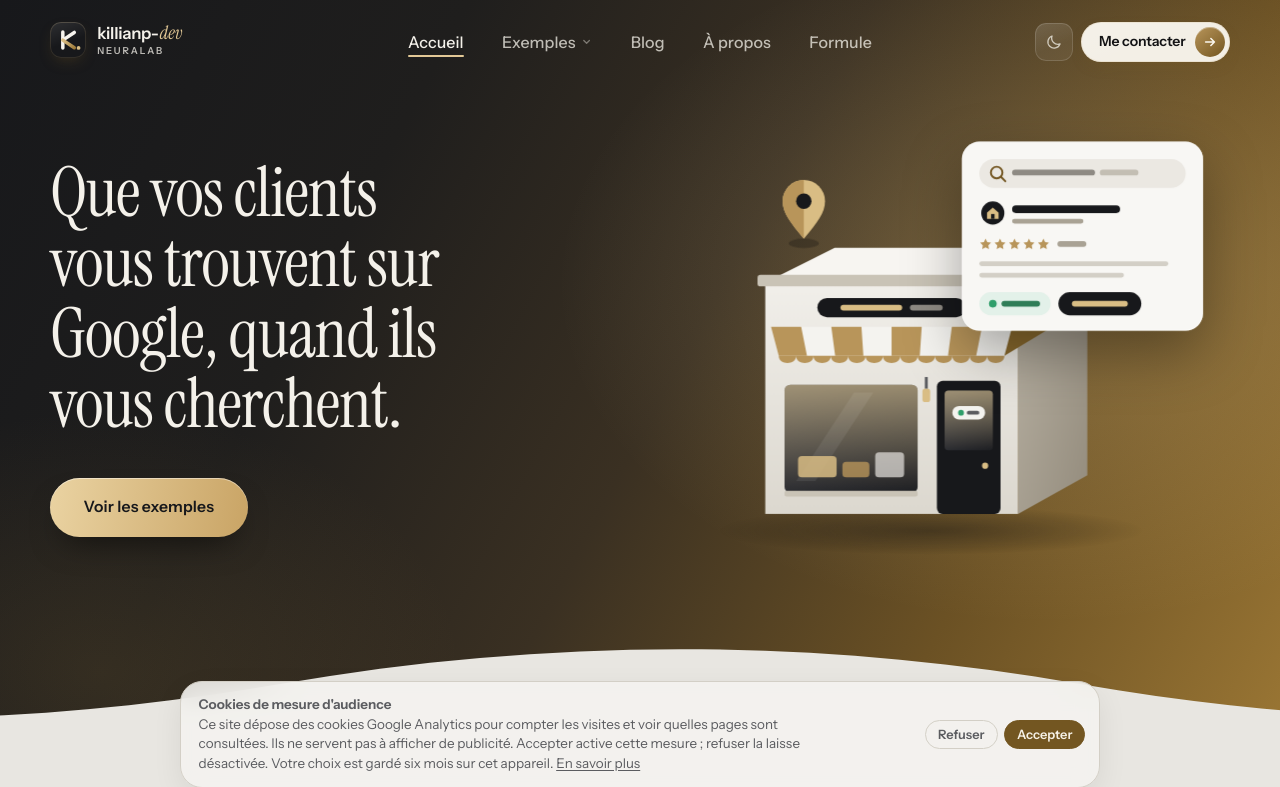
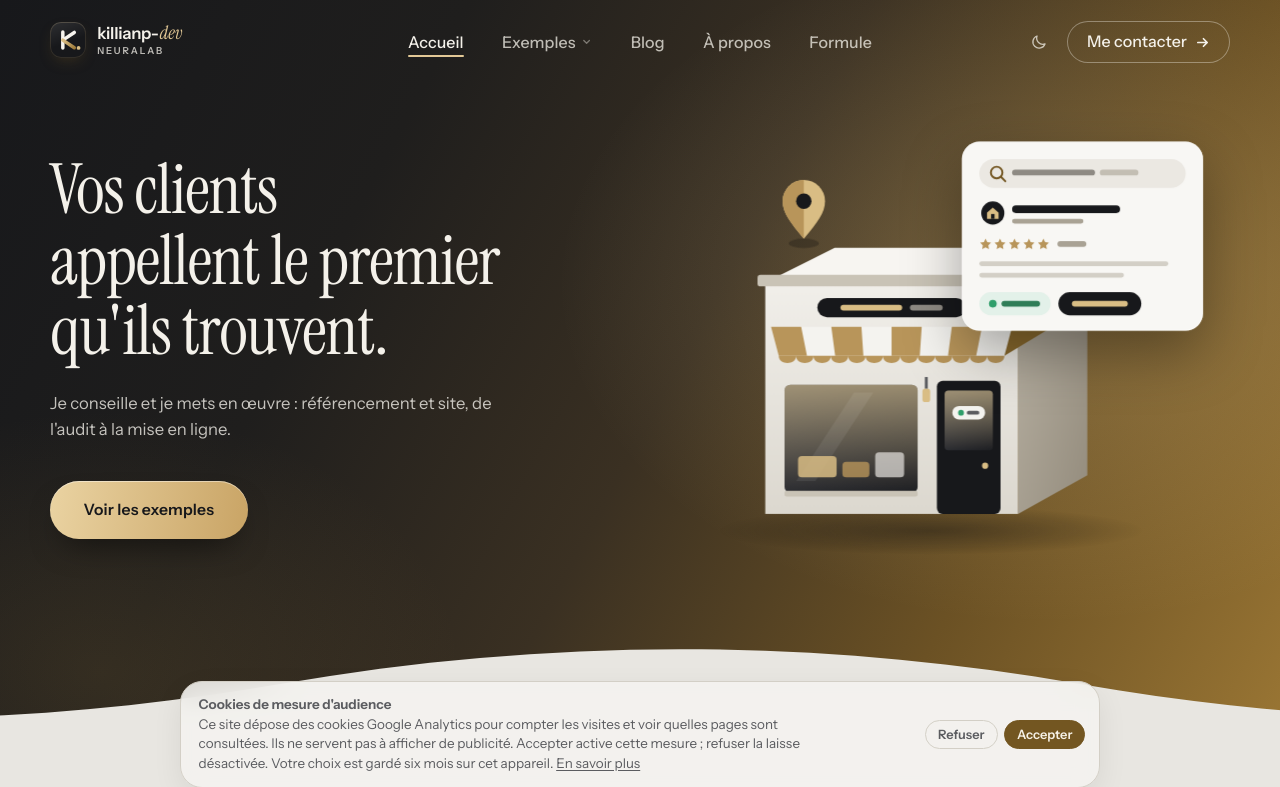
Before and after one commit to Killianp-dev/django-app, a Django app: page / in a window 1280 px wide. Shown: the top 787 px of the page. Run offline with Django 5.2, Linux system fonts and the light colour scheme; data that the repository does not hold is empty.

Commit message:
Hero : nouvelle accroche « Vos clients appellent le premier qu'ils trouvent. » (constat sur le comportement des clients, sans promettre de classement) et une ligne dessous qui dit ce que fait l'agence (conseil et mise en œuvre : référencement et site). Barre : le bouton de thème devient une simple icône et « Me contacter » une pilule à contour fin, dans la police et la couleur des liens. Test : accroche du hero.
Co-Authored-By: Claude Sonnet 5.5 <noreply@anthropic.com>

```diff
--- a/src/static/css/components/_navbar.css
+++ b/src/static/css/components/_navbar.css
@@ -1203,3 +1203,74 @@ html:not(.nav-open) .home-page .navbar:not(.scrolled) :is(.theme-toggle, .hambur
     --nav-fg-muted: var(--hero-nav-muted);
   }
 }
+
+/* ---------- Actions de la barre, au diapason des liens (ordinateur) ----------
+   Le bouton de thème et « Me contacter » étaient des objets pleins (tuile reflétée, pilule
+   noire ou crème à pastille dorée) qui tranchaient avec les liens légers. Ils prennent
+   la même matière : le thème est une simple icône, « Me contacter » une pilule à contour
+   fin, même police et même couleur que les liens, qui se remplit au survol. */
+@media (min-width: 769px) {
+  .navbar .theme-toggle {
+    width: 40px;
+    height: 40px;
+    border-radius: 50%;
+    background: none;
+    box-shadow: none;
+    color: var(--nav-fg-muted);
+  }
+
+  .navbar .theme-toggle:hover {
+    background: var(--nav-hover);
+    box-shadow: none;
+    color: var(--nav-fg);
+  }
+
+  .navbar .navbar-cta {
+    gap: 0.5rem;
+    height: 42px;
+    padding: 0 1.25rem;
+    background: none;
+    color: var(--nav-fg);
+    font-family: var(--font-sans);
+    font-size: 1rem;
+    font-weight: 500;
+    letter-spacing: 0.005em;
+    box-shadow: inset 0 0 0 1px color-mix(in srgb, var(--nav-fg) 38%, transparent);
+    transition: background-color 0.3s ease, color 0.3s ease, box-shadow 0.3s ease;
+  }
+
+  .navbar .navbar-cta:hover {
+    transform: none;
+    background: var(--nav-fg);
+    color: var(--nav-cta-fg-inv, var(--color-bg));
+    box-shadow: inset 0 0 0 1px var(--nav-fg);
+  }
+
+  .navbar .navbar-cta__icon {
+    width: auto;
+    height: auto;
+    background: none;
+    box-shadow: none;
+    color: inherit;
+  }
+
+  .navbar .navbar-cta__icon svg {
+    width: 15px;
+    height: 15px;
+  }
+
+  /* Sur le hero : même geste, en clair ; au survol, remplissage crème. */
+  html:not(.nav-open) .home-page .navbar:not(.scrolled) .navbar-actions {
+    --nav-cta-fg-inv: #17181b;
+  }
+
+  html:not(.nav-open) .home-page .navbar:not(.scrolled) .theme-toggle {
+    background: none;
+    box-shadow: none;
+  }
+
+  html:not(.nav-open) .home-page .navbar:not(.scrolled) .theme-toggle:hover {
+    background: var(--hero-nav-hover);
+    color: var(--hero-nav-fg);
+  }
+}
--- a/src/static/css/sections/_hero.css
+++ b/src/static/css/sections/_hero.css
@@ -60,6 +60,16 @@
   line-height: 1.02;
   color: var(--hero-fg);
   text-wrap: balance;
+}
+
+/* Une ligne sous le titre : ce que je fais, sans promettre de classement. */
+.hero__lead {
+  max-width: 30rem;
+  margin: clamp(1.1rem, 2vw, 1.5rem) 0 0;
+  color: var(--hero-fg-soft);
+  font-size: clamp(1rem, 1.3vw, 1.15rem);
+  line-height: 1.55;
+  text-wrap: pretty;
 }
 
 /* Un seul bouton, en pilule laiton : il se détache du dégradé sans rien d'autre autour. */
@@ -377,7 +387,8 @@
 }
 
 .hero__title { animation-delay: 0.05s; }
-.hero__cta { animation-delay: 0.2s; }
+.hero__lead { animation-delay: 0.14s; }
+.hero__cta { animation-delay: 0.22s; }
 .hero__art { animation-delay: 0.3s; animation-duration: 1s; }
 
 /* ---------- Responsive ---------- */
--- a/src/templates/index.html
+++ b/src/templates/index.html
@@ -18,7 +18,8 @@
 <section class="hero" id="hero" aria-labelledby="hero-title" data-scrollbar-track="#7a5c27" data-scrollbar-thumb="#e3c992">
     <div class="hero__inner">
         <div class="hero__overlay">
-            <h1 class="hero__title" id="hero-title">Que vos clients vous trouvent sur Google, quand ils vous cherchent.</h1>
+            <h1 class="hero__title" id="hero-title">Vos clients appellent&nbsp;le&nbsp;premier qu'ils&nbsp;trouvent.</h1>
+            <p class="hero__lead">Je conseille et je mets en œuvre : référencement et site, de l'audit à la mise en ligne.</p>
             <a href="#exemples" class="hero-btn hero__cta">Voir les exemples</a>
         </div>
 
```
Also changed, not shown: src/config/tests.py (+9 -0 lines).
